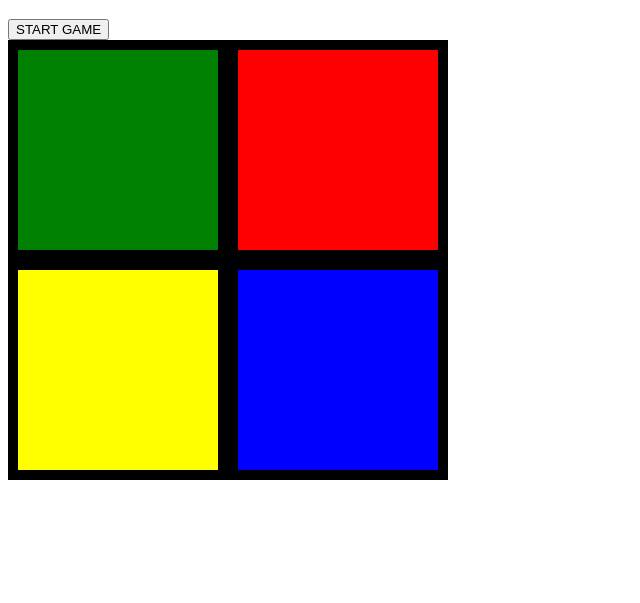
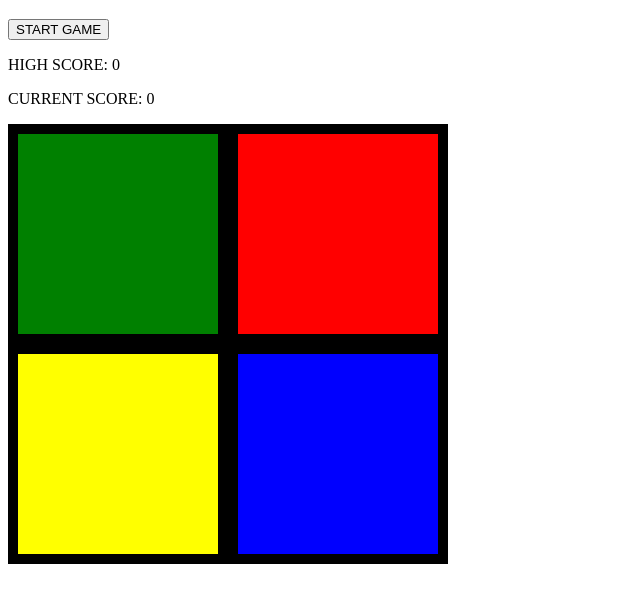
Before and after one commit to Samichpower/simon, a plain HTML site: page index.html in a window 1280 px wide. Shown: the part 61-664 px from the top of the page, without its empty margins (0-640 px from the left). Drawn offline with Linux system fonts and the light colour scheme.

Commit message:
Add score counters to HTML

```diff
--- a/index.html
+++ b/index.html
@@ -9,6 +9,8 @@
     <h1 class="my-header">SIMON GAME</h1>
     <div id="simon-container">
       <button class="start-button">START GAME</button>
+      <p>HIGH SCORE: <span id="high-score">0</span></p>
+      <p>CURRENT SCORE: <span id="current-score">0</span></p>
       <div id="top-container">
         <div class="simon" id="green"><a href="#" id="green-button" class="simon-button"></a></div>
         <div class="simon" id="red"><a href="#" id="red-button" class="simon-button"></a></div>
```
Also changed, not shown: script.js (+0 -10 lines).
